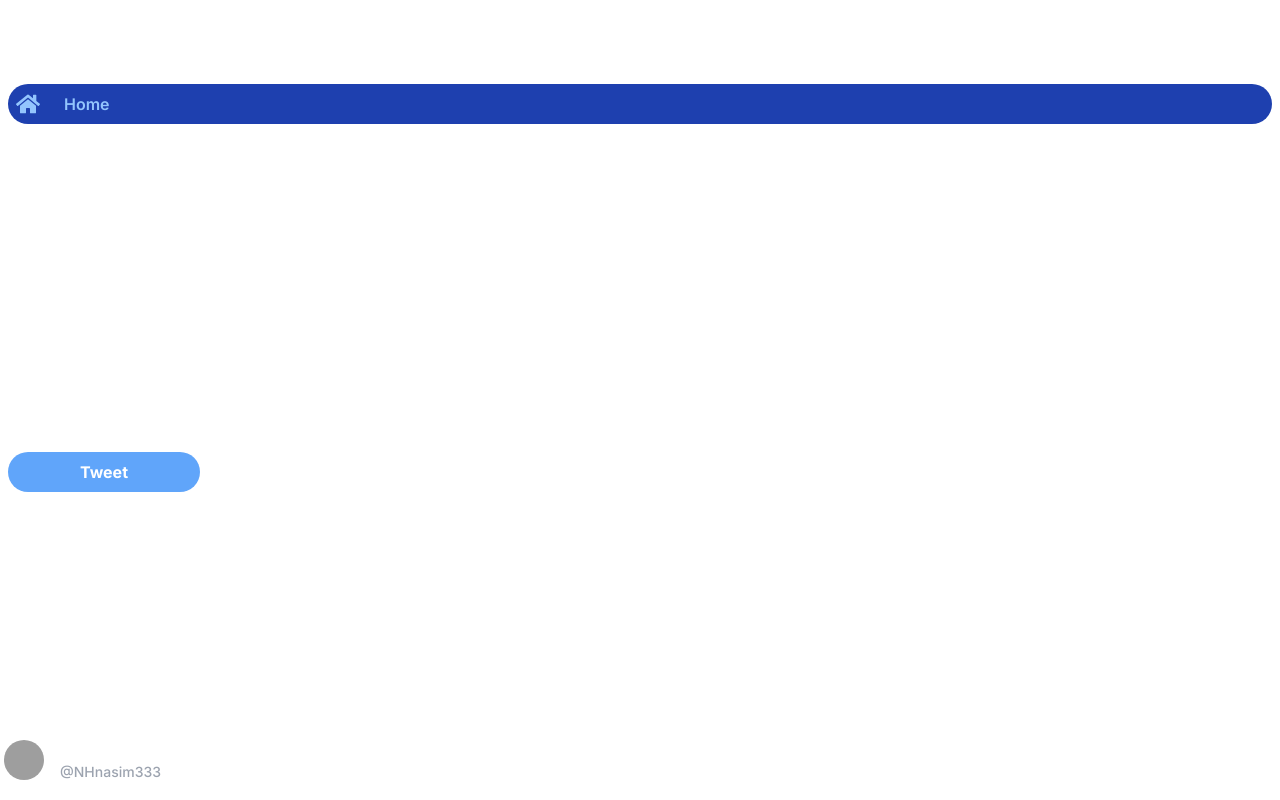
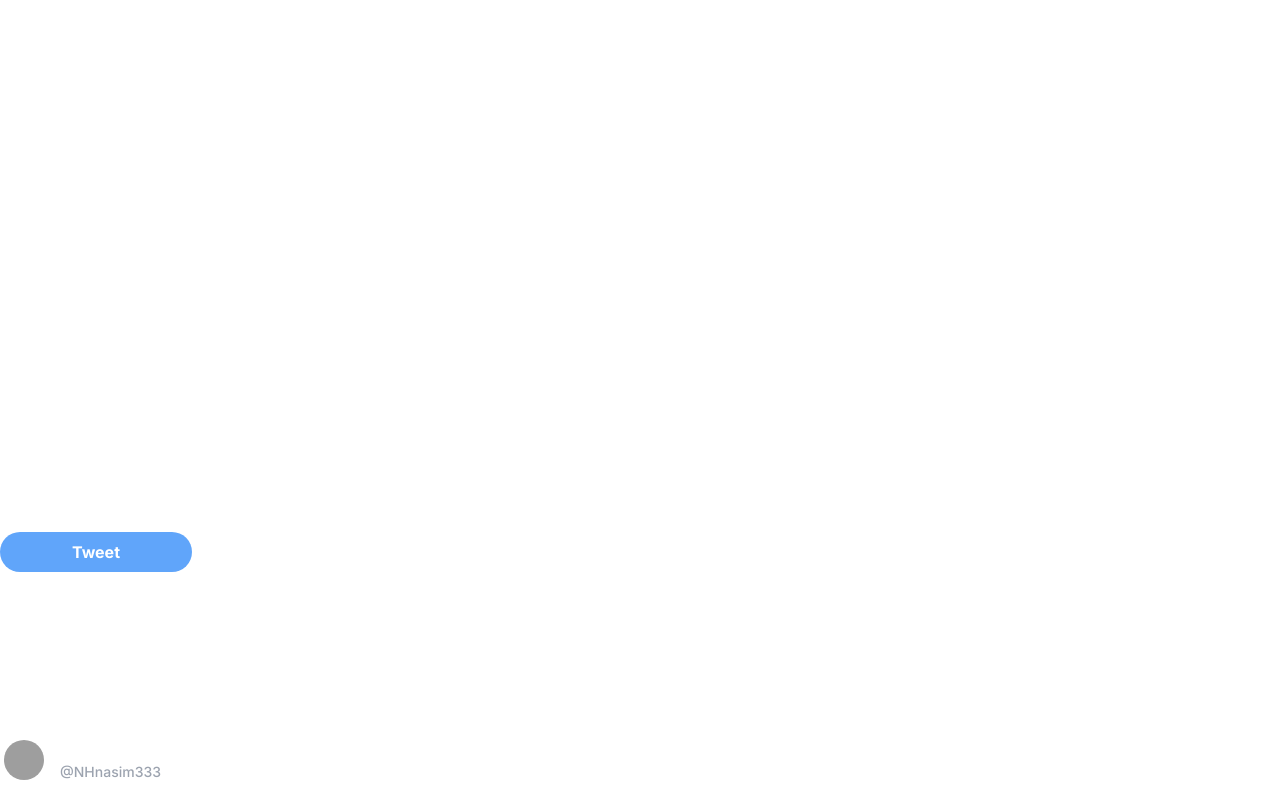
Before and after one commit to nazmulhasannasim333/NH-social, a Next.js app: page /components/LeftSide in a window 1280 px wide. Built offline with nearby package versions, Linux system fonts and the light colour scheme; grey boxes are pictures that could not be loaded.

Commit message:
some change in leftside component

```diff
--- a/app/components/LeftSide/page.tsx
+++ b/app/components/LeftSide/page.tsx
@@ -1,5 +1,5 @@
 import Image from "next/image";
-import { FaHome } from "react-icons/fa";
+import Navbar from "../Navbar";
 
 const LeftSide = () => {
   return (
@@ -15,7 +15,7 @@ const LeftSide = () => {
             <path d="M23.643 4.937c-.835.37-1.732.62-2.675.733.962-.576 1.7-1.49 2.048-2.578-.9.534-1.897.922-2.958 1.13-.85-.904-2.06-1.47-3.4-1.47-2.572 0-4.658 2.086-4.658 4.66 0 .364.042.718.12 1.06-3.873-.195-7.304-2.05-9.602-4.868-.4.69-.63 1.49-.63 2.342 0 1.616.823 3.043 2.072 3.878-.764-.025-1.482-.234-2.11-.583v.06c0 2.257 1.605 4.14 3.737 4.568-.392.106-.803.162-1.227.162-.3 0-.593-.028-.877-.082.593 1.85 2.313 3.198 4.352 3.234-1.595 1.25-3.604 1.995-5.786 1.995-.376 0-.747-.022-1.112-.065 2.062 1.323 4.51 2.093 7.14 2.093 8.57 0 13.255-7.098 13.255-13.254 0-.2-.005-.402-.014-.602.91-.658 1.7-1.477 2.323-2.41z" />
           </g>
         </svg>
-        <nav className="mt-5 px-2">
+        {/* <nav className="mt-5 px-2">
           <a
             href="/"
             className="group flex items-center px-2 py-2 text-base leading-6 font-semibold rounded-full bg-blue-800 text-blue-300"
@@ -142,10 +142,11 @@ const LeftSide = () => {
             </svg>
             More
           </a>
-          <button className="bg-blue-400 w-48 mt-5 hover:bg-blue-600 text-white font-bold py-2 px-4 rounded-full">
-            Tweet
-          </button>
-        </nav>
+        </nav> */}
+        <Navbar />
+        <button className="bg-blue-400 w-48 mt-5 hover:bg-blue-600 text-white font-bold py-2 px-4 rounded-full">
+          Tweet
+        </button>
       </div>
       <div className="dropdown dropdown-top">
         <div className="flex items-center">
--- /dev/null
+++ b/app/components/NavLink.tsx
@@ -0,0 +1,24 @@
+"use client";
+import { usePathname } from "next/navigation";
+import { ReactNode } from "react";
+interface NavLinkProps {
+  children: ReactNode;
+  href: string;
+  activeClassName: string;
+}
+
+const NavLink = ({
+  children,
+  href,
+  activeClassName,
+  ...props
+}: NavLinkProps) => {
+  const path = usePathname();
+  return (
+    <div className="mt-3 group flex items-center px-2 py-2 text-base leading-6 font-semibold rounded-full hover:bg-blue-800 hover:text-blue-300">
+      {children}
+    </div>
+  );
+};
+
+export default NavLink;
--- /dev/null
+++ b/app/components/Navbar.tsx
@@ -0,0 +1,77 @@
+import { CgMoreO } from "react-icons/cg";
+import {
+  FaClipboardList,
+  FaCommentDots,
+  FaHashtag,
+  FaHome,
+  FaRegBell,
+  FaRegBookmark,
+  FaUserCheck,
+} from "react-icons/fa";
+import NavLink from "./NavLink";
+
+const navLinks = [
+  {
+    path: "/",
+    title: "Home",
+    icon: <FaHome />,
+  },
+  {
+    path: "/",
+    title: "Explore",
+    icon: <FaHashtag />,
+  },
+  {
+    path: "/",
+    title: "Notification",
+    icon: <FaRegBell />,
+  },
+  {
+    path: "/message",
+    title: "Message",
+    icon: <FaCommentDots />,
+  },
+  {
+    path: "/",
+    title: "Bookmarks",
+    icon: <FaRegBookmark />,
+  },
+  {
+    path: "/",
+    title: "Lists",
+    icon: <FaClipboardList />,
+  },
+  {
+    path: "/profile",
+    title: "Profile",
+    icon: <FaUserCheck />,
+  },
+  {
+    path: "/",
+    title: "More",
+    icon: <CgMoreO />,
+  },
+];
+
+const Navbar = () => {
+  return (
+    <div>
+      <nav className=" px-2">
+        {navLinks.map((link, index) => (
+          <NavLink
+            key={index}
+            href={link?.path}
+            activeClassName="bg-blue-800 hover:text-blue-300"
+          >
+            <div className="flex items-center">
+              <p className="me-4 text-2xl">{link?.icon}</p>
+              <p className="text-lg">{link?.title}</p>
+            </div>
+          </NavLink>
+        ))}
+      </nav>
+    </div>
+  );
+};
+
+export default Navbar;
--- a/package.json
+++ b/package.json
@@ -15,10 +15,10 @@
     "autoprefixer": "10.4.14",
     "eslint": "8.46.0",
     "eslint-config-next": "13.4.13",
-    "next": "13.4.13",
+    "next": "^13.4.13",
     "postcss": "8.4.27",
-    "react": "18.2.0",
-    "react-dom": "18.2.0",
+    "react": "^18.2.0",
+    "react-dom": "^18.2.0",
     "react-icons": "^4.10.1",
     "tailwindcss": "3.3.3",
     "typescript": "5.1.6"
```
Also changed, not shown: tsconfig.json (+20 -7 lines), 1 other file (tests, documents, lock files or other folders).
